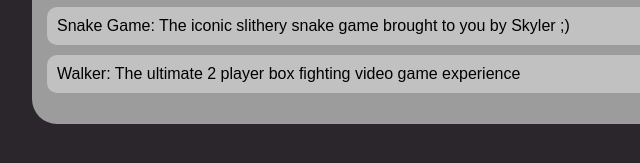
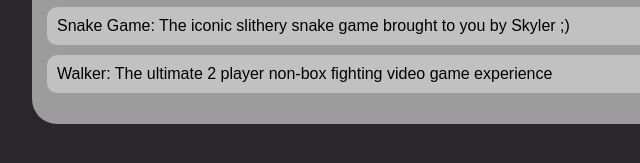
Before and after one commit to Skyler-Haab1/SkylerHaab.github.io, a plain HTML site: page portfolio.html in a window 1280 px wide. Shown: the part 511-674 px from the top of the page, 208-848 px from the left. Drawn offline with Linux system fonts and the light colour scheme.

Commit message:
add portfolio.html file

```diff
--- a/portfolio.html
+++ b/portfolio.html
@@ -29,7 +29,7 @@
           <li><a href="asd-projects/data-shapes/">Data Shapes: A multi colored and multi shaped bouncing arena of fun</a></li>
           <li><a href="asd-projects/debugging-exercise/">Debugging Exercise: A box of blue balls infinitely bouncing around</a></li>
           <li><a href="asd-projects/snake/">Snake Game: The iconic slithery snake game brought to you by Skyler ;)</a></li>
-          <li><a href="asd-projects/walker/">Walker: The ultimate 2 player box fighting video game experience</a></li>
+          <li><a href="asd-projects/walker/">Walker: The ultimate 2 player non-box fighting video game experience</a></li>
         </ul>
     </div>
 </main>
```
